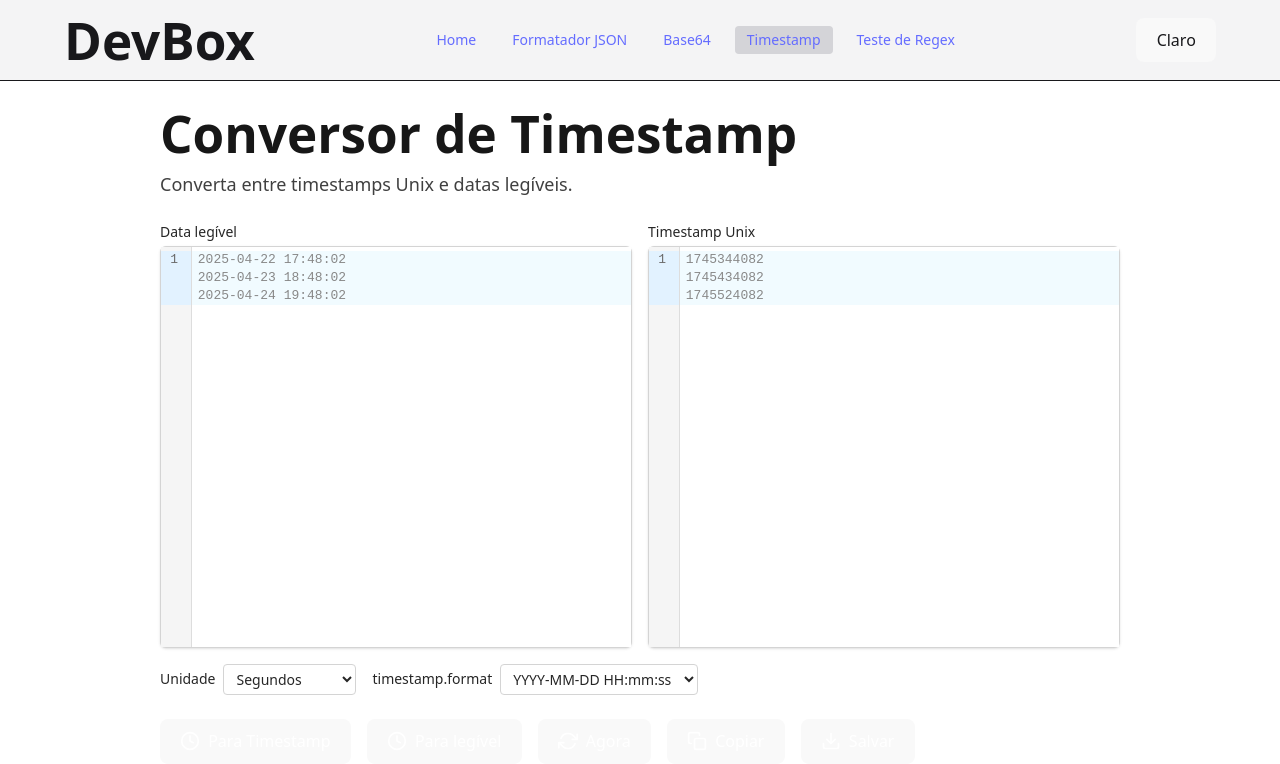
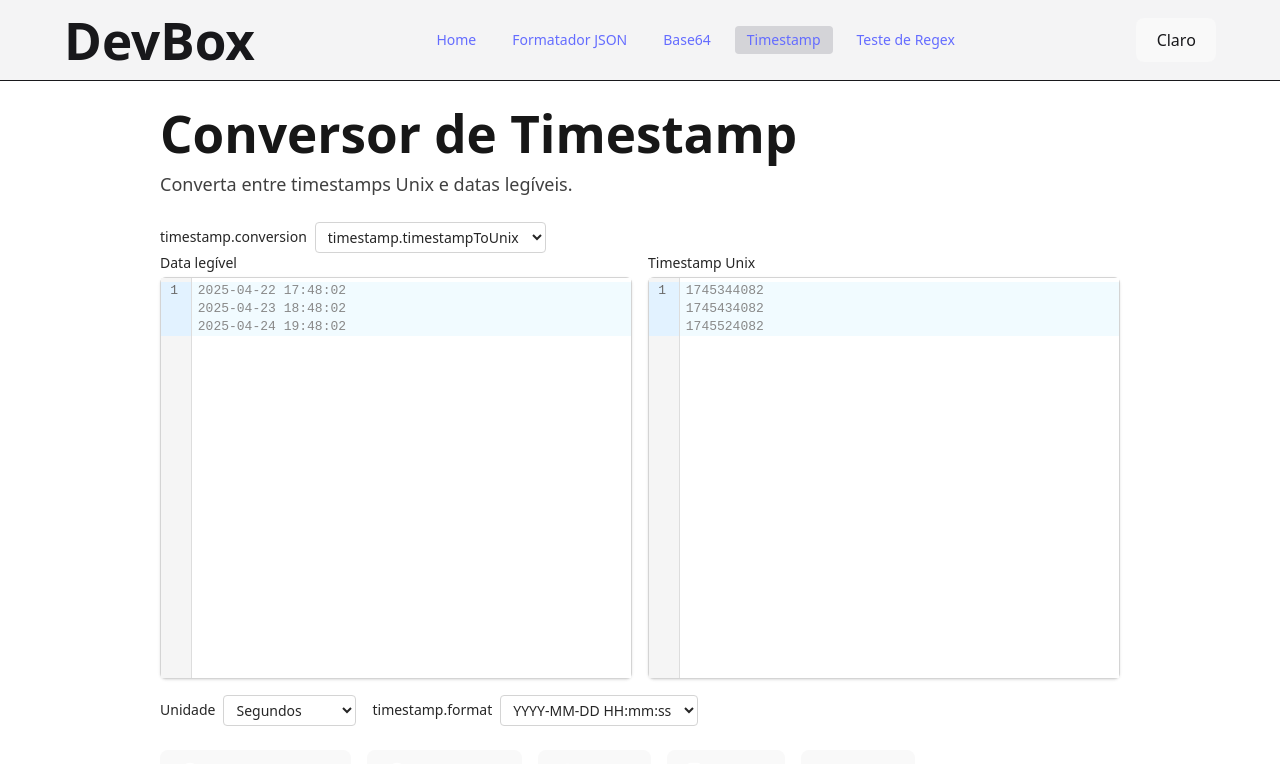
Before and after one commit to Elismar13/devbox, a React (Vite) app: page /timestamp in a window 1280 px wide. Shown: the top 764 px of the page. Built offline with nearby package versions, Linux system fonts and the light colour scheme.

Commit message:
refactor: creating SelectField component for format selection in TimestampTool

```diff
--- /dev/null
+++ b/src/components/SelectField.tsx
@@ -0,0 +1,44 @@
+import { ReactNode } from 'react'
+
+interface Option<T> {
+  label: ReactNode
+  value: T
+}
+
+interface SelectFieldProps<T extends string> {
+  id: string
+  label: ReactNode
+  value: T
+  onChange: (value: T) => void
+  options: Option<T>[]
+  className?: string
+}
+
+export function SelectField<T extends string>({
+  id,
+  label,
+  value,
+  onChange,
+  options,
+  className = '',
+}: SelectFieldProps<T>) {
+  return (
+    <div className={`flex items-center gap-2 text-sm text-neutral-800 dark:text-neutral-200 ${className}`}>
+      <label htmlFor={id} className="font-medium">
+        {label}
+      </label>
+      <select
+        id={id}
+        value={value}
+        onChange={(e) => onChange(e.target.value as T)}
+        className="bg-white dark:bg-neutral-800 border border-neutral-300 dark:border-neutral-700 rounded px-2 py-1"
+      >
+        {options.map((opt) => (
+          <option key={opt.value} value={opt.value}>
+            {opt.label}
+          </option>
+        ))}
+      </select>
+    </div>
+  )
+}
--- a/src/pages/TimestampTool.tsx
+++ b/src/pages/TimestampTool.tsx
@@ -1,4 +1,3 @@
-// src/pages/TimestampTool.tsx
 import { useState, useContext } from 'react'
 import { useTranslation } from 'react-i18next'
 import PageContainer from '../components/PageContainer'
@@ -13,8 +12,9 @@ import {
   generatePlaceholder,
   convertToReadable,
   convertToTimestamp,
-  generateNowValues
+  generateNowValues,
 } from '../utils/timestamp'
+import { SelectField } from '../components/SelectField'
 
 const PRESET_FORMATS = [
   'YYYY-MM-DD HH:mm:ss',
@@ -35,6 +35,9 @@ export default function TimestampTool() {
   const [format, setFormat] = useState<'seconds' | 'milliseconds'>('seconds')
   const [selectedFormat, setSelectedFormat] = useState('YYYY-MM-DD HH:mm:ss')
   const [customFormat, setCustomFormat] = useState('YYYY-MM-DD HH:mm:ss')
+  const [conversionType, setConversionType] = useState<
+    'timestampToUnix' | 'unixToTimestamp'
+  >('timestampToUnix')
 
   const themeContext = useContext(ThemeContext)
   const isDark = themeContext?.theme === 'dark'
@@ -42,7 +45,11 @@ export default function TimestampTool() {
   const currentFormat =
     selectedFormat === 'custom' ? customFormat : selectedFormat
 
-  const { exampleReadable, exampleTimestamp } = generatePlaceholder(selectedFormat, customFormat, format);
+  const { exampleReadable, exampleTimestamp } = generatePlaceholder(
+    selectedFormat,
+    customFormat,
+    format
+  )
 
   const handleToTimestamp = () => {
     try {
@@ -72,11 +79,14 @@ const handleNow = () => {
       timestamp.split('\n').length,
       1
     )
-  const { timestamps, readables } = generateNowValues(format, currentFormat, lineCount)
+    const { timestamps, readables } = generateNowValues(
+      format,
+      currentFormat,
+      lineCount
+    )
     setTimestamp(timestamps)
     setReadableDate(readables)
   }
-
 
   const handleCopy = () => {
     navigator.clipboard.writeText(timestamp || readableDate)
@@ -100,6 +110,19 @@ const handleNow = () => {
       <p className="text-lg text-neutral-700 dark:text-neutral-400 mb-6">
         {t('timestamp.description')}
       </p>
+
+      <div className="flex items-center gap-2 text-sm text-neutral-800 dark:text-neutral-200">
+        <SelectField
+          id="timestamp-conversion"
+          label={t('timestamp.conversion')}
+          value={conversionType}
+          onChange={setConversionType}
+          options={[
+            { label: t('timestamp.timestampToUnix'), value: 'timestampToUnix' },
+            { label: t('timestamp.unixToTimestamp'), value: 'unixToTimestamp' },
+          ]}
+        />
+      </div>
 
       <div className="flex flex-col sm:flex-row gap-4">
         <div className="flex-1 min-w-0">
@@ -125,40 +148,23 @@ const handleNow = () => {
       </div>
 
       <div className="flex flex-col sm:flex-row gap-4 mt-4">
-        <div className="flex items-center gap-2 text-sm text-neutral-800 dark:text-neutral-200">
-          <label htmlFor="format" className="font-medium">
-            {t('timestamp.unit')}
-          </label>
-          <select
+        <SelectField
           id="format"
+          label={t('timestamp.unit')}
           value={format}
-            onChange={(e) =>
-              setFormat(e.target.value as 'seconds' | 'milliseconds')
-            }
-            className="bg-white dark:bg-neutral-800 border border-neutral-300 dark:border-neutral-700 rounded px-2 py-1"
-          >
-            <option value="seconds">{t('timestamp.seconds')}</option>
-            <option value="milliseconds">{t('timestamp.milliseconds')}</option>
-          </select>
-        </div>
-
-        <div className="flex items-center gap-2 text-sm text-neutral-800 dark:text-neutral-200">
-          <label htmlFor="format-preset" className="font-medium">
-            {t('timestamp.format')}
-          </label>
-          <select
+          onChange={(val) => setFormat(val)}
+          options={[
+            { label: t('timestamp.seconds'), value: 'seconds' },
+            { label: t('timestamp.milliseconds'), value: 'milliseconds' },
+          ]}
+        />
+        <SelectField
           id="format-preset"
+          label={t('timestamp.format')}
           value={selectedFormat}
-            onChange={(e) => setSelectedFormat(e.target.value)}
-            className="bg-white dark:bg-neutral-800 border border-neutral-300 dark:border-neutral-700 rounded px-2 py-1"
-          >
-            {PRESET_FORMATS.map((fmt) => (
-              <option key={fmt} value={fmt}>
-                {fmt}
-              </option>
-            ))}
-          </select>
-        </div>
+          onChange={setSelectedFormat}
+          options={PRESET_FORMATS.map((fmt) => ({ label: fmt, value: fmt }))}
+        />
 
         {selectedFormat === 'custom' && (
           <input
```
Lines whose indentation alone changed are shown as unchanged.
